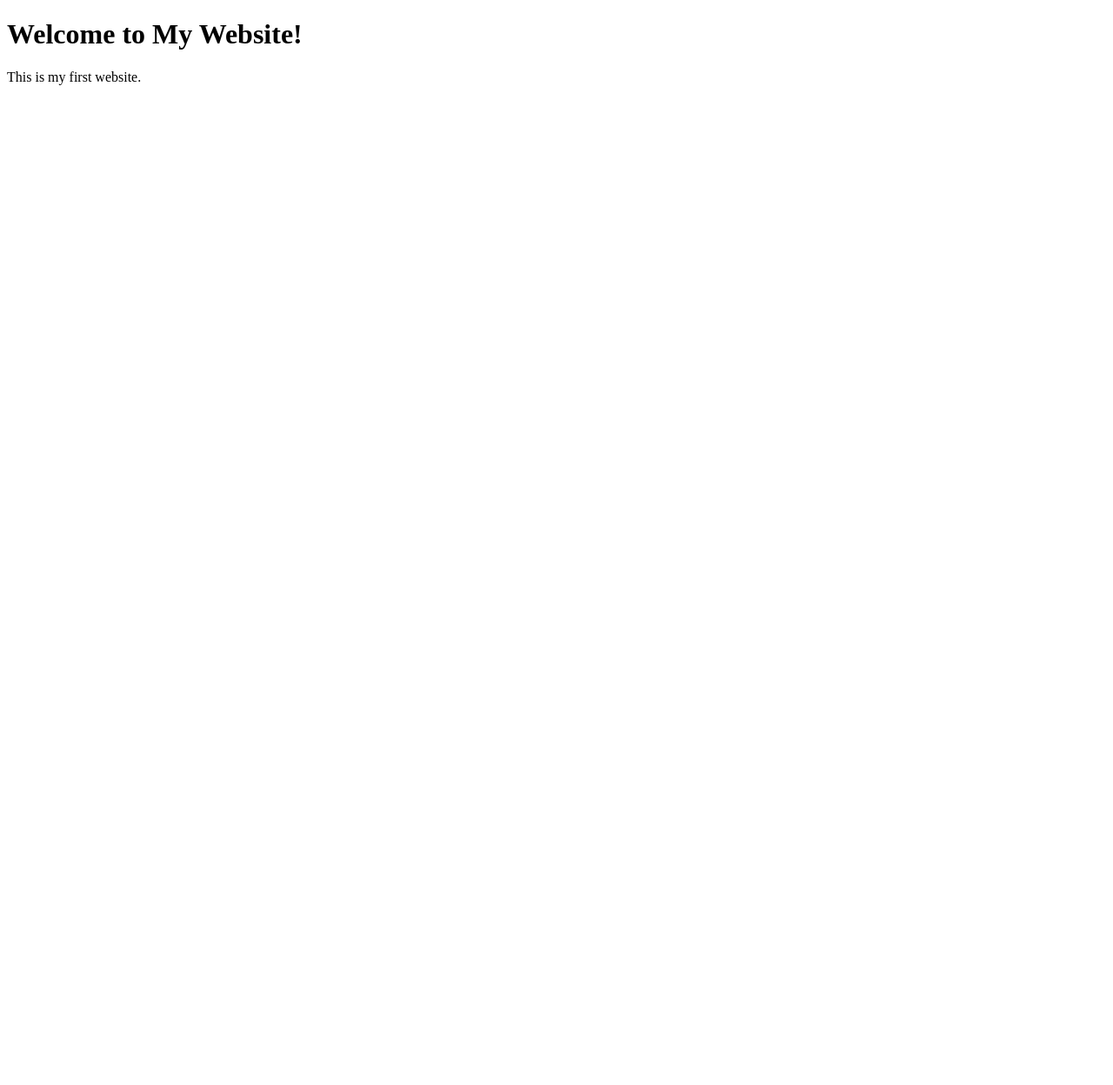
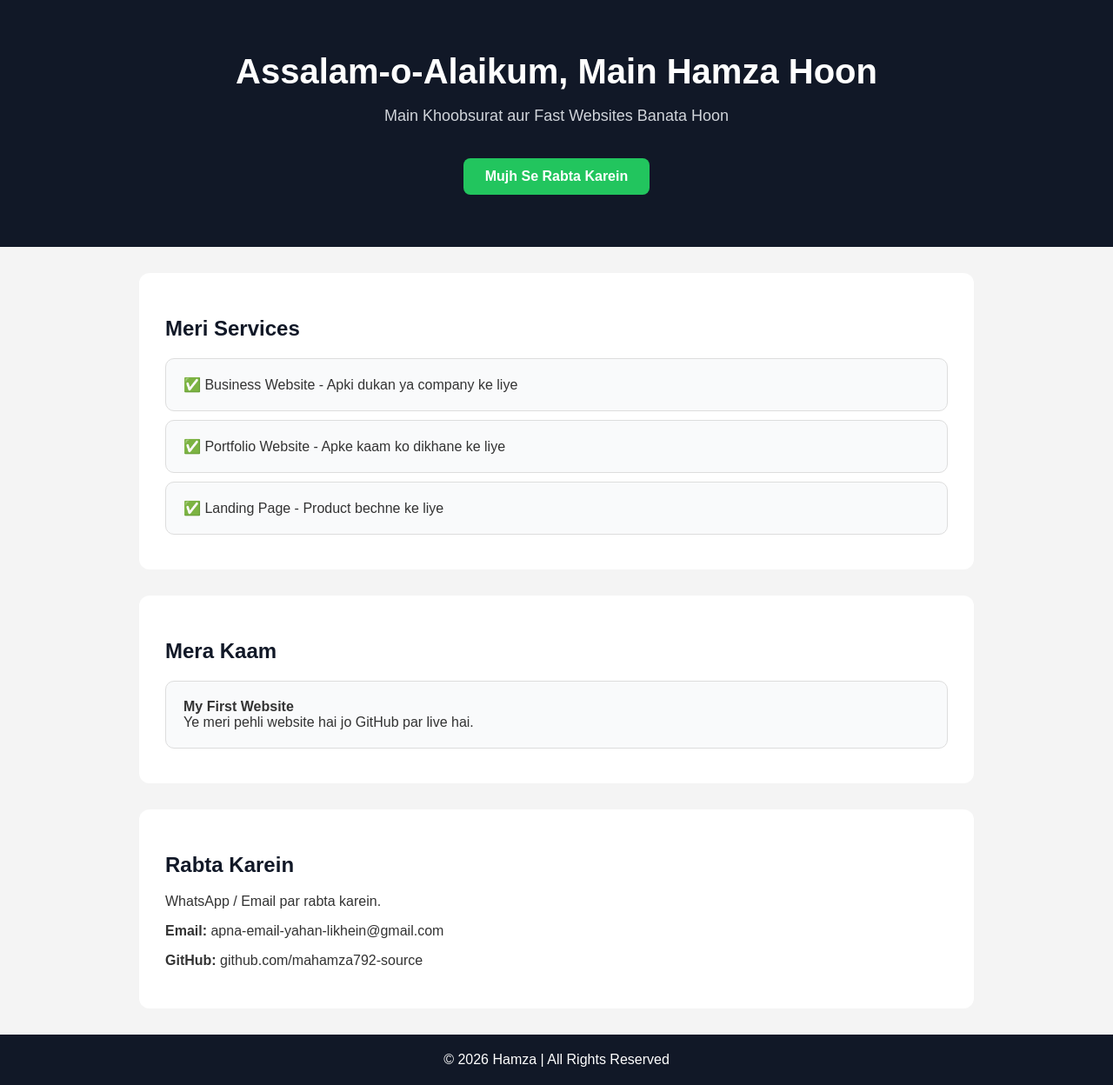
Before and after one commit to mahamza792-source/my-first-website, a plain HTML site: page index.html in a window 1280 px wide. Shown: the whole page at 87% size. Before the commit the page ends 800 px from the top, so only its background shows below. Drawn offline with Linux system fonts and the light colour scheme.

Commit message:
Update index.html

```diff
--- a/index.html
+++ b/index.html
@@ -1,10 +1,44 @@
+
 <!DOCTYPE html>
-<html>
+<html lang="en">
 <head>
-  <title>My First Website</title>
+<meta charset="UTF-8">
+<meta name="viewport" content="width=device-width, initial-scale=1.0">
+<title>Hamza | Web Developer</title>
+<style>
+body { margin: 0; font-family: Arial, sans-serif; background: #f4f4f4; color: #333; }
+header { background: #111827; color: white; padding: 60px 20px; text-align: center; }
+header h1 { font-size: 40px; margin: 0; }
+header p { font-size: 18px; color: #d1d5db; }
+.btn { display: inline-block; background: #22c55e; color: white; padding: 12px 25px; text-decoration: none; border-radius: 8px; margin-top: 20px; font-weight: bold; }
+section { max-width: 900px; margin: 30px auto; background: white; padding: 30px; border-radius: 12px; }
+h2 { color: #111827; }
+.box { background: #f9fafb; border: 1px solid #ddd; padding: 20px; border-radius: 10px; margin: 10px 0; }
+footer { text-align: center; padding: 20px; background: #111827; color: white; }
+</style>
 </head>
 <body>
-  <h1>Welcome to My Website!</h1>
-  <p>This is my first website.</p>
+<header>
+<h1>Assalam-o-Alaikum, Main Hamza Hoon</h1>
+<p>Main Khoobsurat aur Fast Websites Banata Hoon</p>
+<a class="btn" href="#contact">Mujh Se Rabta Karein</a>
+</header>
+<section>
+<h2>Meri Services</h2>
+<div class="box">✅ Business Website - Apki dukan ya company ke liye</div>
+<div class="box">✅ Portfolio Website - Apke kaam ko dikhane ke liye</div>
+<div class="box">✅ Landing Page - Product bechne ke liye</div>
+</section>
+<section>
+<h2>Mera Kaam</h2>
+<div class="box"><b>My First Website</b><br>Ye meri pehli website hai jo GitHub par live hai.</div>
+</section>
+<section id="contact">
+<h2>Rabta Karein</h2>
+<p>WhatsApp / Email par rabta karein.</p>
+<p><b>Email:</b> apna-email-yahan-likhein@gmail.com</p>
+<p><b>GitHub:</b> github.com/mahamza792-source</p>
+</section>
+<footer>© 2026 Hamza | All Rights Reserved</footer>
 </body>
 </html>
```
